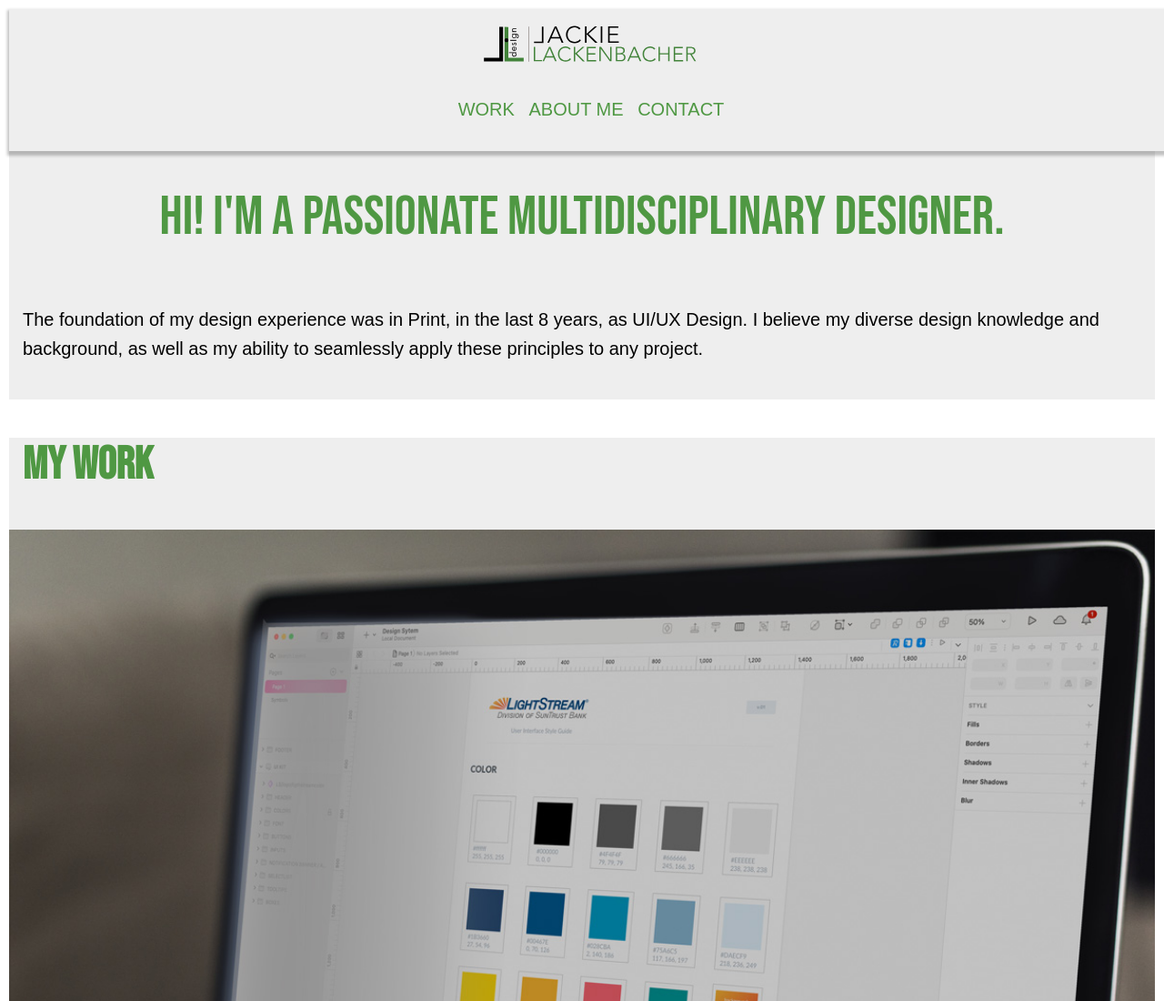
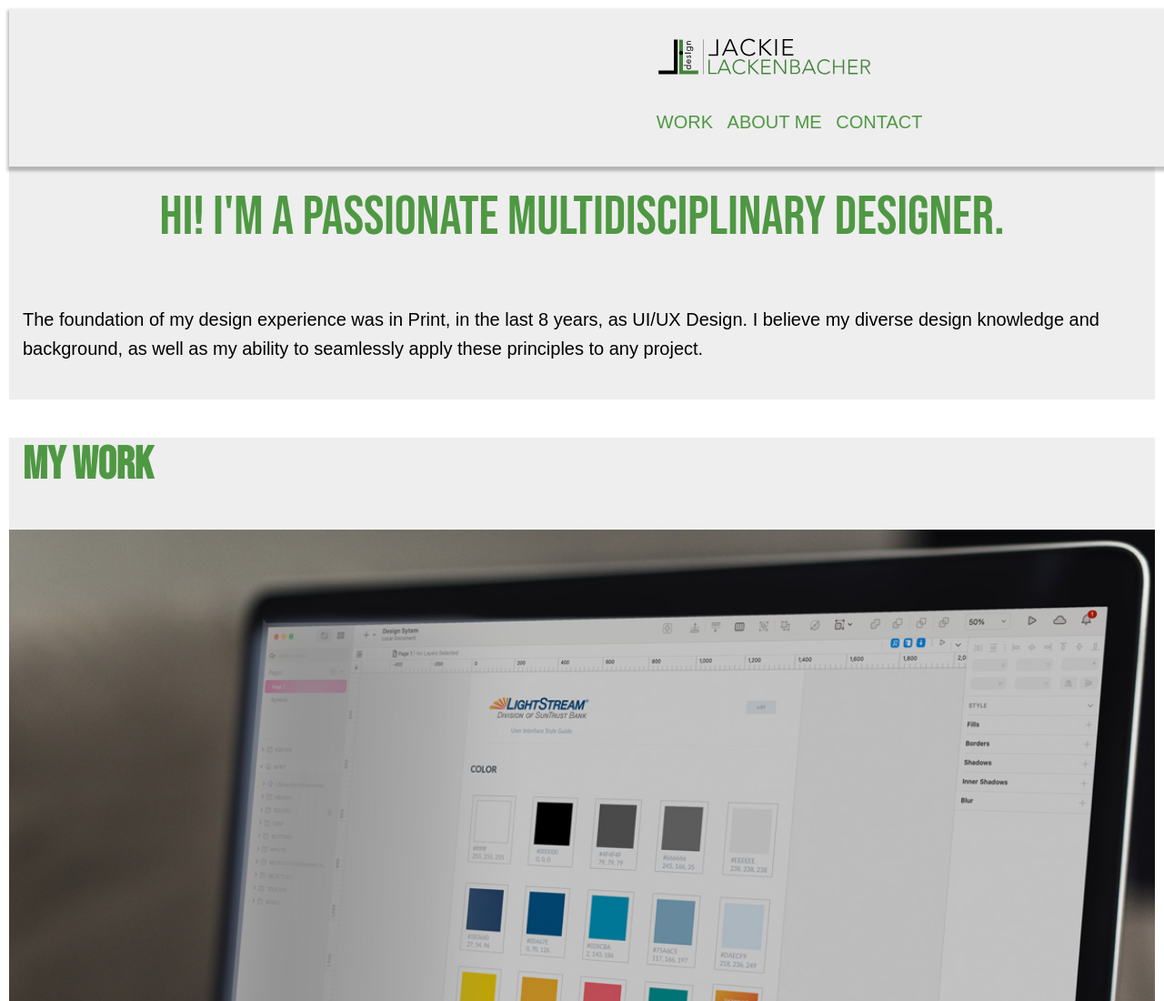
Before and after one commit to Jlackenbacher/Portfolio-website, a plain HTML site: page index.html in a window 1280 px wide. Shown: the top 1100 px of the page at 91% size. Drawn offline with nearby package versions, Linux system fonts and the light colour scheme; a web font is replaced by a local one.

Commit message:
I applied media querie in CSS

```diff
--- a/CSS/style.css
+++ b/CSS/style.css
@@ -10,6 +10,7 @@ Button Font (White):#FFFFFF;/*
 * {
   box-sizing: border-box;
 }
+
 body {
   margin: 10px;
   font-family: freight-sans-pro, sans-serif;
@@ -166,3 +167,29 @@ width: 100%;
 }
 #workspace .row {
   padding-bottom: 25px; border-bottom: 1px solid #4a4a4a; }
+
+  /* ==============================
+  Medium devices (640px and larger)
+  ================================= */
+  @media only screen and (min-width: 640px) {
+
+  header {
+    text-align: unset;
+      padding: 20px 0 13px;
+  }
+  nav {
+  width: auto;
+  float: right;
+  margin-top: 4px;
+}
+}
+  /* ==============================
+Large devices (1024px or larger)
+================================= */
+@media only screen and (min-width: 1024px) {
+}
+/* ==============================
+X-large devices (1440px or larger)
+================================= */
+@media only screen and (min-width: 1440px) {
+}
```
